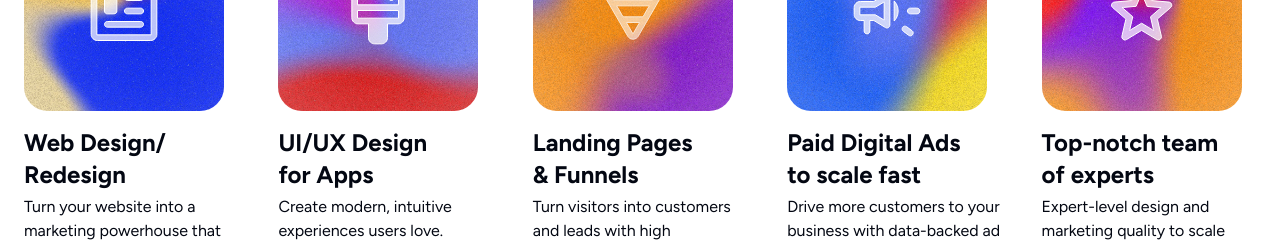
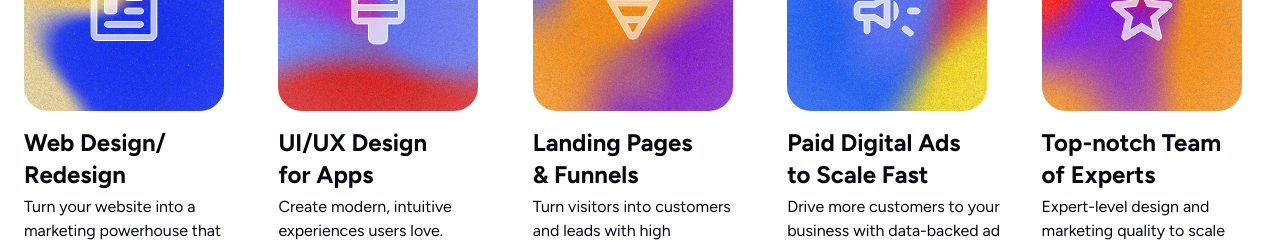
Before and after one commit to jnaples/jasper-lab, a Next.js app: page / in a window 1280 px wide. Shown: the part 1280-1522 px from the top of the page. Built offline with nearby package versions, Linux system fonts and the light colour scheme.

Commit message:
change copy on services

```diff
--- a/src/components/Services.jsx
+++ b/src/components/Services.jsx
@@ -37,7 +37,7 @@ export default function Services() {
         </div>
         <div className="grid grid-cols-1 gap-10 md:grid-cols-3 lg:grid-cols-5">
           <div className="col-span-1">
-            <div className="relative mb-4 aspect-square h-[160px] md:h-[200px] w-full md:max-w-[200px]">
+            <div className="relative mb-4 aspect-square h-[160px] w-full md:h-[200px] md:max-w-[200px]">
               <Image
                 src={meshOne}
                 fill
@@ -65,7 +65,7 @@ export default function Services() {
             </p>
           </div>
           <div className="col-span-1">
-            <div className="relative mb-4 aspect-square h-[160px] md:h-[200px] w-full md:max-w-[200px]">
+            <div className="relative mb-4 aspect-square h-[160px] w-full md:h-[200px] md:max-w-[200px]">
               <Image
                 src={meshTwo}
                 fill
@@ -90,7 +90,7 @@ export default function Services() {
             <p>Create modern, intuitive experiences users love.</p>
           </div>
           <div className="col-span-1">
-            <div className="relative mb-4 aspect-square h-[160px] md:h-[200px] w-full md:max-w-[200px]">
+            <div className="relative mb-4 aspect-square h-[160px] w-full md:h-[200px] md:max-w-[200px]">
               <Image
                 src={meshThree}
                 fill
@@ -116,7 +116,7 @@ export default function Services() {
             </p>
           </div>
           <div className="col-span-1">
-            <div className="relative mb-4 aspect-square h-[160px] md:h-[200px] w-full md:max-w-[200px]">
+            <div className="relative mb-4 aspect-square h-[160px] w-full md:h-[200px] md:max-w-[200px]">
               <Image
                 src={meshFour}
                 fill
@@ -135,7 +135,7 @@ export default function Services() {
             <p className="mb-1 text-2xl font-bold">
               Paid Digital Ads
               <br />
-              to scale fast
+              to Scale Fast
             </p>
             <p>
               Drive more customers to your business with data-backed ad
@@ -143,7 +143,7 @@ export default function Services() {
             </p>
           </div>
           <div className="col-span-1">
-            <div className="relative mb-4 aspect-square h-[160px] md:h-[200px] w-full md:max-w-[200px]">
+            <div className="relative mb-4 aspect-square h-[160px] w-full md:h-[200px] md:max-w-[200px]">
               <Image
                 src={meshFive}
                 fill
@@ -160,8 +160,8 @@ export default function Services() {
               />
             </div>
             <p className="mb-1 text-2xl font-bold">
-              Top-notch team
-              <br /> of experts
+              Top-notch Team
+              <br /> of Experts
             </p>
             <p>
               Expert-level design and marketing quality to scale your business.
```
